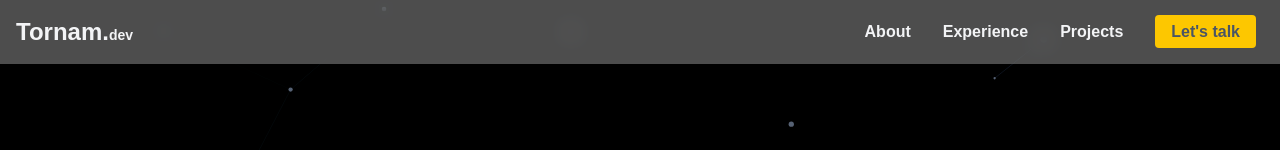
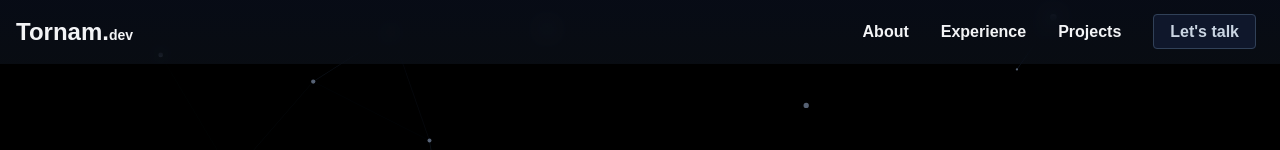
Before and after one commit to etor01/dev-tornam, a Next.js app: page / in a window 1280 px wide. Shown: the top 150 px of the page. Built offline with nearby package versions, Linux system fonts and the light colour scheme.

Commit message:
Fix alignment and color issues

```diff
--- a/src/app/components/layout/Header.tsx
+++ b/src/app/components/layout/Header.tsx
@@ -3,14 +3,14 @@ import Image from "next/image";
 
 export default function Header() {
     return (
-        <header className=" bg-white/30 backdrop-blur-md shadow-md sticky top-0 z-50">
+        <header className=" bg-linear-to-b from-slate-900/50 to-slate-800/30 backdrop-blur-md shadow-md sticky top-0 z-50">
             <nav className="container mx-auto px-4 py-4 flex items-center justify-between">
                 <span className="text-2xl font-bold text-gray-100">Tornam.<span className="text-sm">dev</span></span>
                 <ul className="hidden md:flex gap-8 items-center font-bold text-gray-100">
                     <li><Link href="#about" className=" hover:text-blue-400 transition">About</Link></li>
                     <li><Link href="#experience" className=" hover:text-blue-400 transition">Experience</Link></li>
                     <li><Link href="#projects" className=" hover:text-blue-400 transition">Projects</Link></li>
-                    <li><Link href="#contact" className="bg-yellow-400 text-gray-600 font-bold px-4 py-2 rounded mr-2 hover:bg-yellow-400 hover:text-gray-800 transition ">Let&apos;s talk</Link></li>
+                    <li><Link href="#contact" className="bg-slate-900 border border-slate-700  text-slate-300 font-bold px-4 py-2 rounded mr-2 hover:bg-slate-800 hover:text-white hover:text-gray-800 transition ">Let&apos;s talk</Link></li>
                 </ul>
                  <Image
                     src="/me.png"
@@ -18,7 +18,7 @@ export default function Header() {
                     width={50}
                     height={50}
                     priority
-                    className="block md:hidden w-10 h-10 rounded-full shadow-2xl border-2 border-yellow-500"
+                    className="block md:hidden w-10 h-10 rounded-full shadow-2xl shadow-blue-900/20 border-2 border-slate-800"
                 />
             </nav>
         </header>
```
